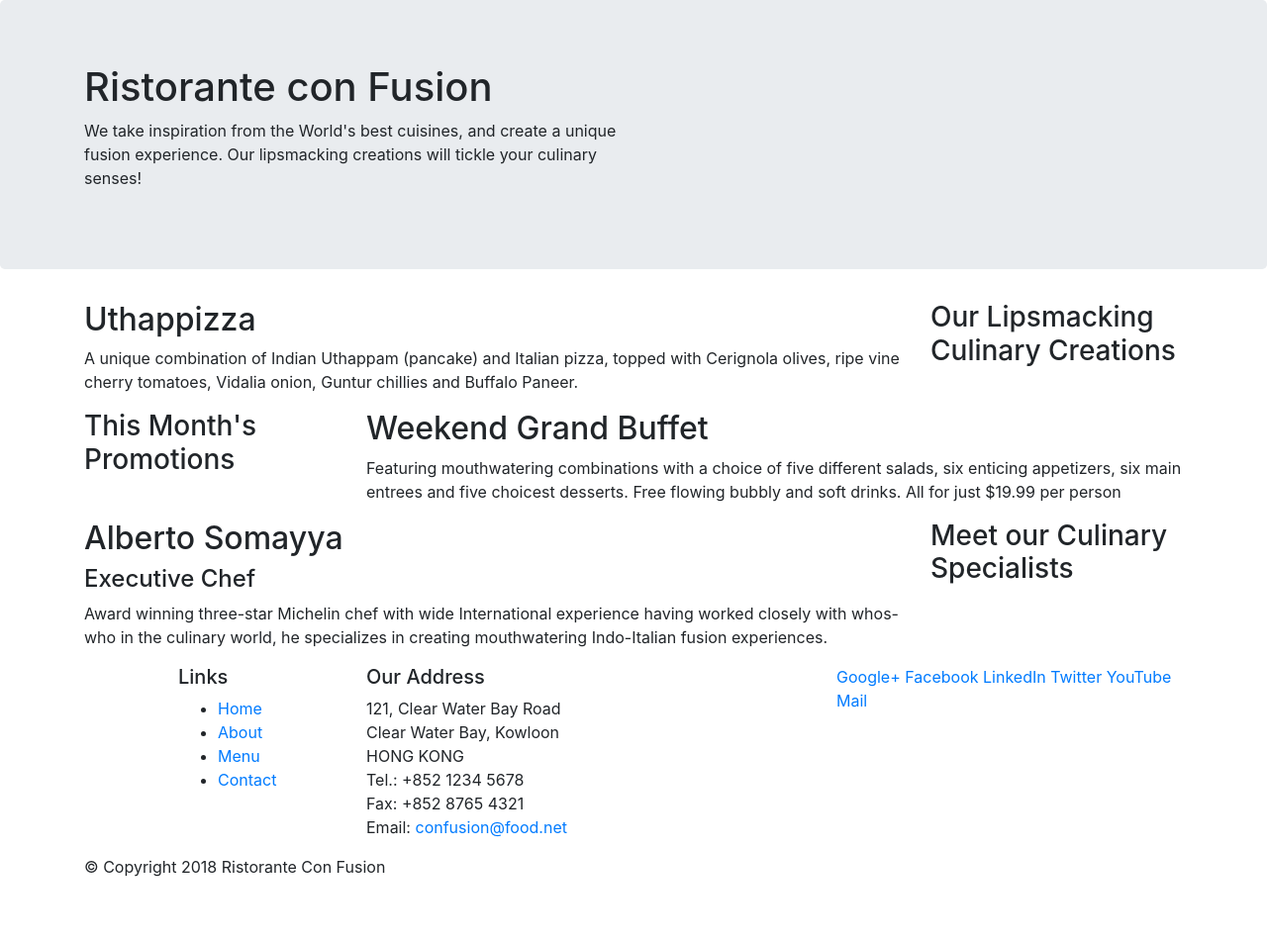
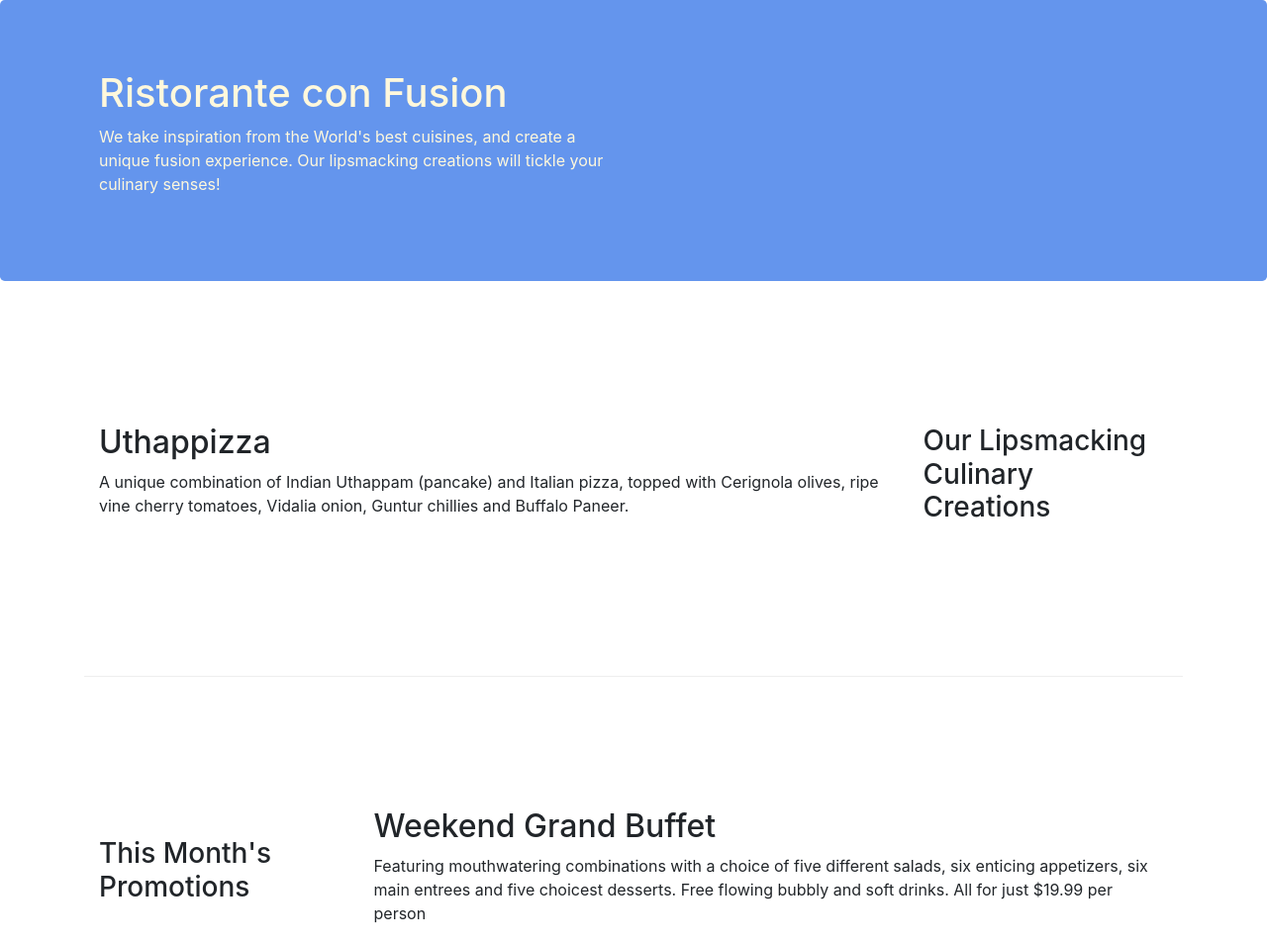
Before and after one commit to orionbearduo/coursera_bootstrap, a website: page index.html in a window 1280 px wide. Shown: the top 954 px of the page at 99% size. Before the commit the page ends 904 px from the top, so only its background shows below. Drawn offline with nearby package versions, Linux system fonts and the light colour scheme.

Commit message:
the second time trying grid

```diff
--- /dev/null
+++ b/css/styles.css
@@ -0,0 +1,30 @@
+.row-header {
+    margin: 0px auto;
+    padding: 0px auto;
+}
+
+.row-content {
+    margin: 0px auto;
+    padding: 50px 0px 50px 0px;
+    border-bottom: 1px ridge;
+    min-height: 400px;
+}
+
+.footer {
+    background-color: bisque;
+    margin: 0px auto;
+    padding: 20px 0px 20px 0px;
+}
+
+.jumbotron {
+    padding: 70px 30px 70px 30px;
+    margin: 0px auto;
+    background-color: cornflowerblue;
+    color: cornsilk;
+}
+
+.address {
+    font-size: 80%;
+    margin: 0px;
+    color: #0f0f0f;
+}
--- a/index.html
+++ b/index.html
@@ -9,6 +9,7 @@
 
    <!-- Bootstrap CSS -->
    <link rel="stylesheet" href="node_modules/bootstrap/dist/css/bootstrap.min.css">
+   <link rel="stylesheet" href="css/styles.css">
     <title>Ristorante Con Fusion</title>
 </head>
 
@@ -16,7 +17,7 @@
 
     <header class="jumbotron">
         <div class="container">
-            <div class="row">
+            <div class="row row-header align-items-center">
                 <div class="col-12 col-sm-6">
                     <h1>Ristorante con Fusion</h1>
                     <p>We take inspiration from the World's best cuisines, and create a unique fusion experience. Our lipsmacking creations will tickle your culinary senses!</p>
@@ -28,7 +29,7 @@
     </header>
 
     <div class="container">
-        <div class="row">
+        <div class="row row-content align-items-center">
             <div class="col-12 col-sm-4 order-sm-last col-md-3">
                 <h3>Our Lipsmacking Culinary Creations</h3>
             </div>
@@ -39,7 +40,7 @@
         </div>
 
 
-        <div class="row">
+        <div class="row row-content align-items-center">
             <div class="col-12 col-sm-4 col-md-3">
                 <h3>This Month's Promotions</h3>
             </div>
@@ -49,7 +50,7 @@
             </div>
         </div>
 
-        <div class="row">
+        <div class="row row-content align-items-center">
             <div class="col-12 col-sm-4 order-sm-last col-md-3">
                 <h3>Meet our Culinary Specialists</h3>
             </div>
@@ -63,10 +64,10 @@
 
     <footer>
         <div class="container">
-            <div class="row">
+            <div class="row footer">
                 <div class="col-4 offset-1 col-sm-2">
                     <h5>Links</h5>
-                    <ul>
+                    <ul class="list-unstyled">
                         <li><a href="#">Home</a></li>
                         <li><a href="#">About</a></li>
                         <li><a href="#">Menu</a></li>
@@ -84,8 +85,8 @@
 		              Email: <a href="mailto:confusion@food.net">confusion@food.net</a>
 		           </address>
                 </div>
-                <div class="col-12 col-sm-4">
-                    <div>
+                <div class="col-12 col-sm-4 align-self-center">
+                    <div class="text-center">
                         <a href="http://google.com/+">Google+</a>
                         <a href="http://www.facebook.com/profile.php?id=">Facebook</a>
                         <a href="http://www.linkedin.com/in/">LinkedIn</a>
@@ -95,7 +96,7 @@
                     </div>
                 </div>
            </div>
-           <div class="row">
+           <div class="row footer justify-content-center">
                 <div class="col-auto">
                     <p>© Copyright 2018 Ristorante Con Fusion</p>
                 </div>
```
